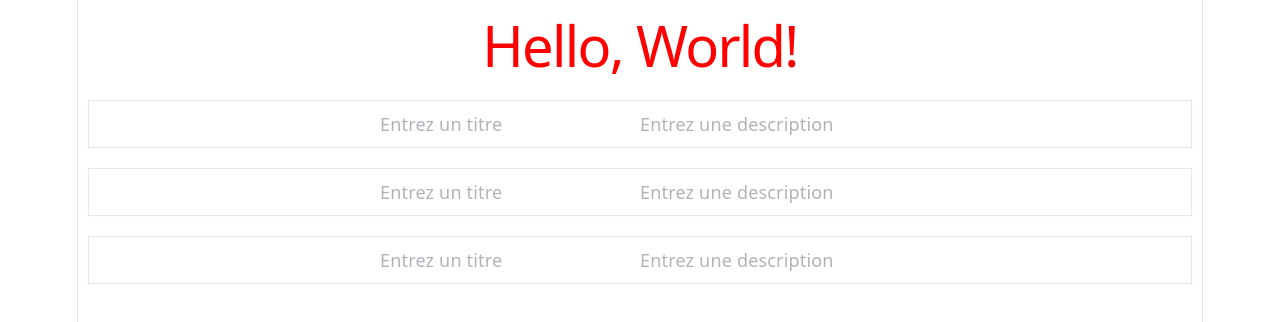
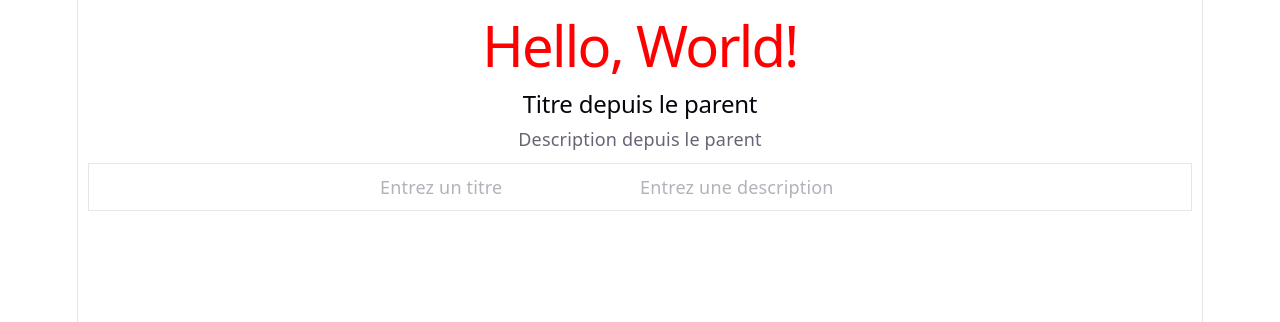
Before and after one commit to ngapsgeschaft/tuto-vue, a Vue app: page / in a window 1280 px wide. Shown: the top 322 px of the page. Built offline with nearby package versions, Linux system fonts and the light colour scheme.

Commit message:
ch#03(props): Utilisation des évènements
...émis/déclenchés par le composant enfant pour en recevoir des données.

```diff
--- a/src/components/MyComposant.vue
+++ b/src/components/MyComposant.vue
@@ -83,7 +83,10 @@
     </li>
   </ul> -->
 
-  <user-card v-for="(user, index) in users" :key="index" :user="user"/>
+  <!-- <user-card v-for="(user, index) in users" :key="index" :user="user"/> -->
+  <h2>{{ title || "Titre depuis le parent"}}</h2>
+  <p>{{ description || "Description depuis le parent" }}</p>
+  <user-card v-on:update-title="updateTitle" @update-description="updateDescription"/>
 </template>
 
 <script>
@@ -210,11 +213,21 @@ import UserCard from './UserCard.vue';
     },
     data() {
       return {
-        users: [
+        /* users: [
           { id: 1, name: 'Alice', age: 25 },
           { id: 2, name: 'Bob', age: 30 },
           { id: 3, name: 'Charlie', age: 35 }
-        ]
+        ] */
+        title: "",
+        description: ""
+      }
+    },
+    methods: {
+      updateTitle(newTitle) {
+        this.title = newTitle;
+      },
+      updateDescription(newDescription) {
+        this.description = newDescription;
       }
     }
   }
```
